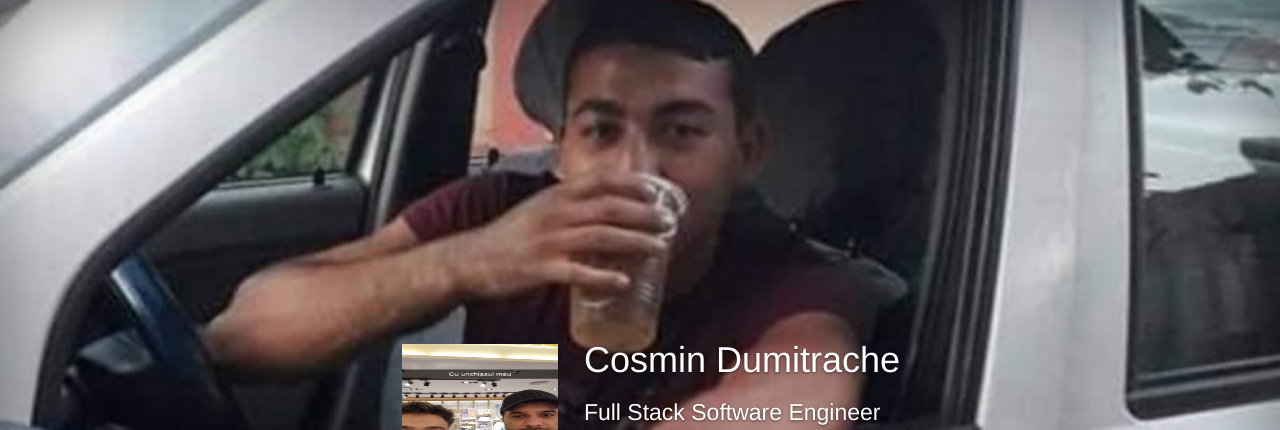
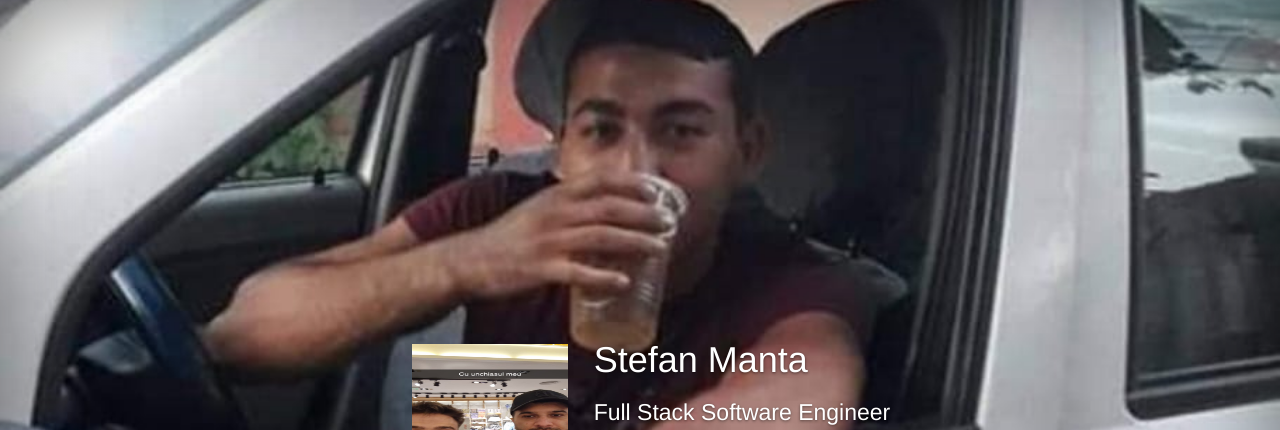
Before and after one commit to cinjaucostin/serif.github.io, a plain HTML site: page index.html in a window 1280 px wide. Shown: the top 430 px of the page. Drawn offline with nearby package versions, Linux system fonts and the light colour scheme.

Commit message:
Update index.html

```diff
--- a/index.html
+++ b/index.html
@@ -17,7 +17,7 @@
   <meta http-equiv="X-UA-Compatible" content="IE=edge">
   <meta name="viewport" content="width=device-width, initial-scale=1">
   <meta name="description" content="Personal page of Cosmin Dumitrache - Full Stack Software Engineer">
-  <meta name="author" content="Cosmin Dumitrache">
+  <meta name="author" content="Stefan Manta">
   <meta name="keywords"
     content="Cosmin Dumitrache, Cosmin Mihai Dumitrache, Software Engineer, Full Stack Software Engineer, Full Stack Developer">
   <link rel="icon" href="favicon.ico">
@@ -58,7 +58,7 @@
             <img src="profile.jfif" alt="Cosmin Dumitrache profile picture" class="profile_image">
           </div>
           <div id="text_col">
-            <h1 class="cover-heading">Cosmin Dumitrache</h1>
+            <h1 class="cover-heading">Stefan Manta</h1>
             <h2>Full Stack Software Engineer<h2>
                 <div>
                   <a target="_blank" class="btn btn-default"
```
